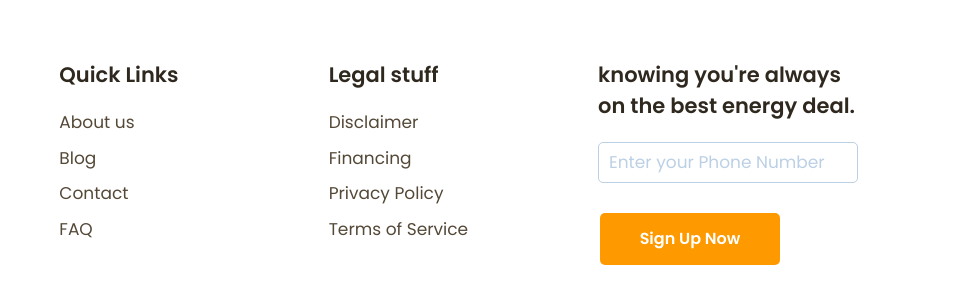
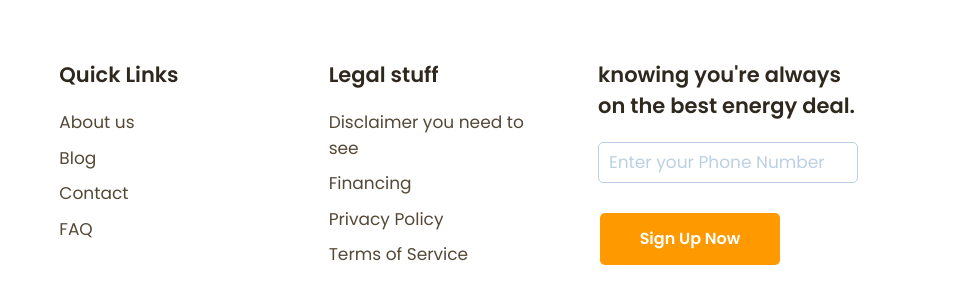
Before and after one commit to netnaho/project_productly, a plain HTML site: page index.html in a window 1280 px wide. Shown: the part 4495-4798 px from the top of the page, 316-1280 px from the left. Drawn offline with Linux system fonts and the light colour scheme.

Commit message:
update index.html footer legal stuff links

```diff
--- a/index.html
+++ b/index.html
@@ -275,7 +275,7 @@
           <div>
             <h3>Legal stuff</h3>
             <ul class="list">
-              <li><a class="link--none" href="#">Disclaimer</a></li>
+              <li><a class="link--none" href="#">Disclaimer you need to see</a></li>
               <li><a class="link--none" href="#">Financing</a></li>
               <li><a class="link--none" href="#">Privacy Policy</a></li>
               <li><a class="link--none" href="#">Terms of Service</a></li>
```
